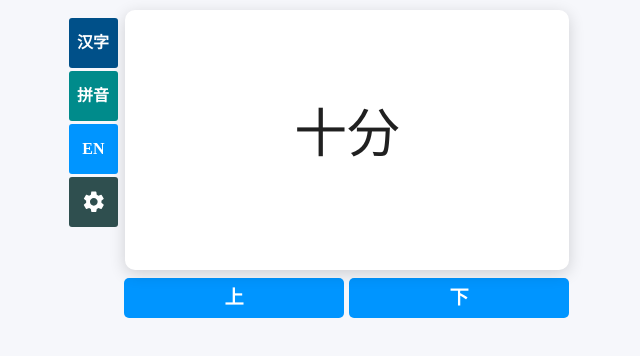
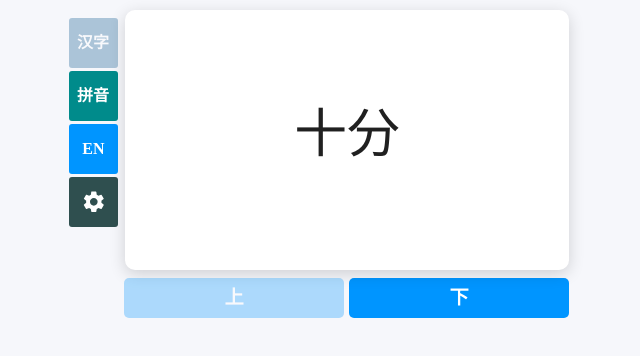
Before and after one commit to pau1tuck/hskards, a React app in the folder hskards/: page /#/flashcards in a window 1280 px wide. Both pictures are taken after a click on the element "汉字". Shown: the top 356 px of the page, without its empty margins (321-961 px from the left). Built offline with nearby package versions, Linux system fonts and the light colour scheme; the HTML template or start-up script is replaced by a standard one.

Commit message:
20-03-20T00:49

```diff
--- a/hskards/src/modules/flashcards/index.tsx
+++ b/hskards/src/modules/flashcards/index.tsx
@@ -49,14 +49,24 @@ export const FlashcardApp = ({ deck }: any) => {
         fontFamily: "Noto Sans SC",
         fontSize: "3.3rem",
     });
+    const [disabled, setDisabled] = useState({
+        buttonSimplified: true,
+        buttonPinyin: false,
+        buttonEnglish: false,
+        buttonBack: true,
+        buttonForward: false,
+    });
 
     const modeSimplified = () => {
-        setCardContent(deck[currentCardNumber].simplified);
-        setStyle({
-            paddingTop: "10px",
-            fontFamily: "Noto Sans SC",
-            fontSize: "3.3rem",
-        });
+        if (!disabled.buttonSimplified) {
+            setCardContent(deck[currentCardNumber].simplified);
+            setDisabled((prevState) => {
+                return {
+                    ...prevState,
+                    buttonSimplified: true,
+                };
+            });
+        }
     };
     const modePinyin = () => {
         setCardContent(deck[currentCardNumber].pinyin);
@@ -92,7 +102,12 @@ export const FlashcardApp = ({ deck }: any) => {
             <Container>
                 <AppContainer>
                     <ControlPanel>
-                        <ButtonSimplified onClick={modeSimplified}>
+                        <ButtonSimplified
+                            className={
+                                disabled.buttonSimplified ? "disabled" : ""
+                            }
+                            onClick={modeSimplified}
+                        >
                             汉字
                         </ButtonSimplified>
                         <ButtonPinyin onClick={modePinyin}>拼音</ButtonPinyin>
@@ -117,11 +132,19 @@ export const FlashcardApp = ({ deck }: any) => {
             </Container>
             <Container>
                 <NavigationPanel>
-                    <NavigationButton onClick={cardPrevious}>
+                    <NavigationButton
+                        className={disabled.buttonBack ? "disabled" : ""}
+                        onClick={cardPrevious}
+                    >
                         上
                     </NavigationButton>
                     <Spacer></Spacer>
-                    <NavigationButton onClick={cardNext}>下</NavigationButton>
+                    <NavigationButton
+                        className={disabled.buttonForward ? "disabled" : ""}
+                        onClick={cardNext}
+                    >
+                        下
+                    </NavigationButton>
                 </NavigationPanel>
             </Container>
         </div>
--- a/hskards/src/modules/flashcards/styles.tsx
+++ b/hskards/src/modules/flashcards/styles.tsx
@@ -1,6 +1,6 @@
 import styled from "styled-components";
 
-interface FlashcardFontProps {
+interface FlashcardProps {
     readonly style: {
         paddingTop?: string;
         fontFamily: string;
@@ -66,49 +66,40 @@ export const ControlPanelButton = styled.div<ControlPanelButtonProps>`
         background-color: ${(props) =>
             props.settings ? "#274242" : "#007fd9"};
     }
+    &.disabled {
+        opacity: 0.3;
+        cursor: default;
+        &:hover {
+            background-color: #0095ff;
+        }
+    }
 `;
 
-export const ButtonSimplified = styled.div<ControlPanelButtonProps>`
-    display: flex;
-    width: 100%;
-    height: 50px;
-    margin-top: 3px;
-    padding-right: 1px;
-    padding-bottom: 1px;
-    align-items: center;
-    justify-content: center;
-    text-align: center;
-    border-radius: 3px;
+export const ButtonSimplified = styled(ControlPanelButton)`
     background-color: #005089;
-    color: #fff;
     font-family: "Noto Sans SC";
-    font-weight: 700;
     font-size: 1rem;
-    cursor: pointer;
     &:hover {
         background-color: #004675;
     }
+    &.disabled {
+        &:hover {
+            background-color: #004675;
+        }
+    }
 `;
 
-export const ButtonPinyin = styled.div<ControlPanelButtonProps>`
-    display: flex;
-    width: 100%;
-    height: 50px;
-    margin-top: 3px;
-    padding-right: 1px;
-    padding-bottom: 1px;
-    align-items: center;
-    justify-content: center;
-    text-align: center;
-    border-radius: 3px;
+export const ButtonPinyin = styled(ControlPanelButton)`
     background-color: #008b8b;
-    color: #fff;
     font-family: "Noto Sans SC";
-    font-weight: 700;
     font-size: 1rem;
-    cursor: pointer;
     &:hover {
         background-color: #007c7c;
+    }
+    &.disabled {
+        &:hover {
+            background-color: #007c7c;
+        }
     }
 `;
 
@@ -135,46 +126,43 @@ export const Flashcard_Inner = styled.section`
     }
 `;
 
-export const Flashcard_Front = styled.section<FlashcardFontProps>`
+const Flashcard_Content = styled.section`
     position: absolute;
     display: flex;
     width: 100%;
     height: 100%;
-    padding-top: ${(props) => props.style.paddingTop || "0"};
     padding-bottom: 20px;
     border-radius: 10px;
-    // box-shadow: 0 3px 6px rgba(0, 0, 0, 0.16), 0 3px 6px rgba(0, 0, 0, 0.23);
     box-shadow: 0 0.25rem 1rem 0 rgb(0 0 0 / 16%);
     background-color: #fff;
     -webkit-backface-visibility: hidden; /* Safari */
     backface-visibility: hidden;
     align-items: center;
     justify-content: center;
+    font-weight: 400;
+    color: #202020;
+    .simplified & {
+        @media (min-width: 600px) {
+            padding-top: "10px";
+            font-family: "Noto Sans SC";
+            font-size: "3.3rem";
+        }
+    }
+    .pinyin & {
+    }
+`;
+
+export const Flashcard_Front = styled(Flashcard_Content)<FlashcardProps>`
+    padding-top: ${(props) => props.style.paddingTop || "0"};
     font-family: ${(props) => props.style.fontFamily || "sans-serif"};
     font-size: ${(props) => props.style.fontSize};
-    font-weight: 400;
-    color: #202020;
 `;
 
-export const Flashcard_Back = styled.section<FlashcardFontProps>`
-    position: absolute;
-    display: flex;
-    width: 100%;
-    height: 100%;
-    padding-bottom: 25px;
-    border-radius: 3px;
-    box-shadow: 0 3px 6px rgba(0, 0, 0, 0.16), 0 3px 6px rgba(0, 0, 0, 0.23);
-    background-color: #fff;
-    -webkit-backface-visibility: hidden; /* Safari */
-    backface-visibility: hidden;
+export const Flashcard_Back = styled(Flashcard_Content)<FlashcardProps>`
+    padding-top: ${(props) => props.style.paddingTop || "0"};
+    font-family: ${(props) => props.style.fontFamily || "sans-serif"};
+    font-size: ${(props) => props.style.fontSize};
     transform: rotateX(180deg);
-    align-items: center;
-    justify-content: center;
-    font-family: ${(props) => props.style.fontFamily || "sans-serif"};
-    font-size: 2rem;
-    @media (min-width: 600px) {
-        font-size: 3rem;
-    }
 `;
 
 export const NavigationPanel = styled.section`
@@ -202,6 +190,13 @@ export const NavigationButton = styled.div`
     &:hover {
         background-color: #007fd9;
     }
+    &.disabled {
+        opacity: 0.3;
+        cursor: default;
+        &:hover {
+            background-color: #0095ff;
+        }
+    }
 `;
 
 export const Spacer = styled.div`
```
Also changed, not shown: hskards/static/hskards/js/index.js.
